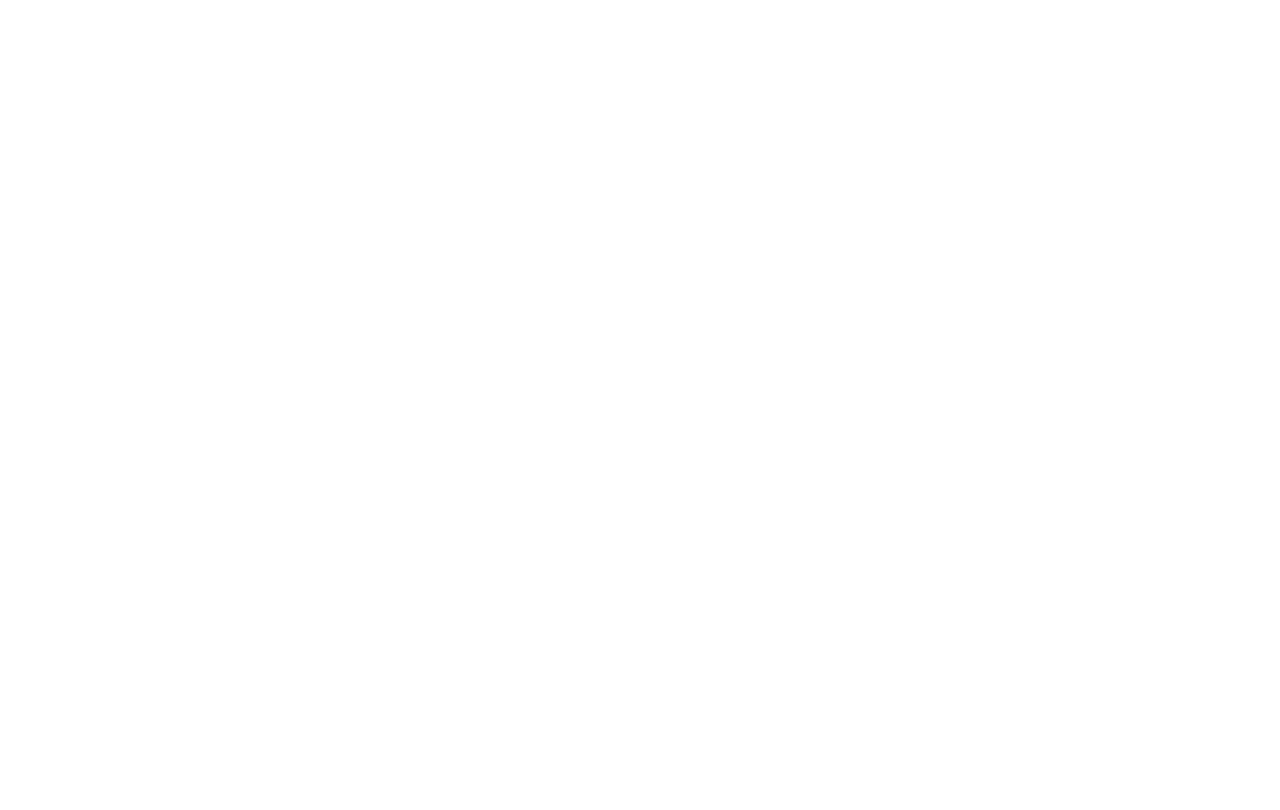
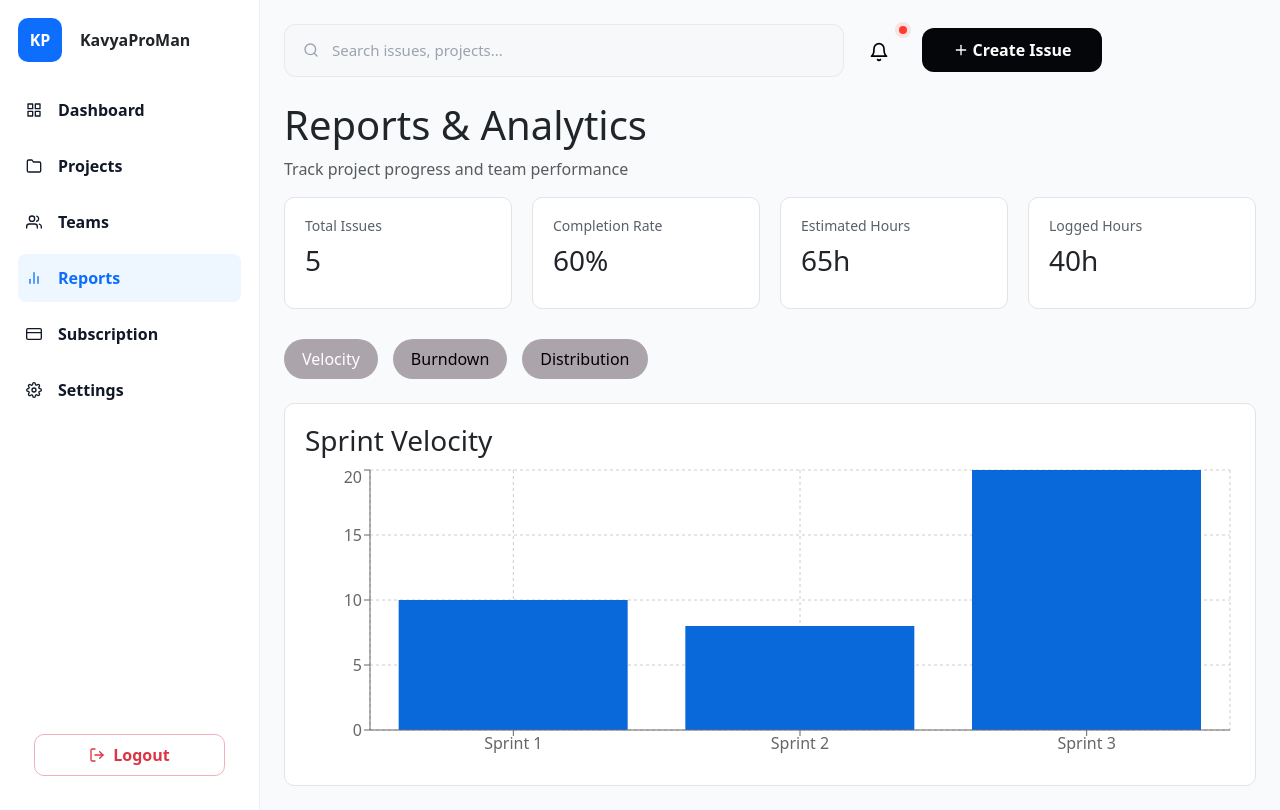
Before and after one commit to VaibhavKubde121/KavyaProMan300, a React app in the folder frontend/: page /reports in a window 1280 px wide. Before the commit this address had no page. Built offline with nearby package versions, Linux system fonts and the light colour scheme; the HTML template or start-up script is replaced by a standard one.

Commit message:
report-page

```diff
--- a/frontend/package.json
+++ b/frontend/package.json
@@ -11,11 +11,12 @@
   },
   "dependencies": {
     "axios": "^1.13.5",
+    "bootstrap": "^5.3.3",
     "react": "^19.2.0",
     "react-dom": "^19.2.0",
+    "react-icons": "^4.10.1",
     "react-router-dom": "^7.13.0",
-    "bootstrap": "^5.3.3",
-    "react-icons": "^4.10.1"
+    "recharts": "^3.7.0"
   },
   "devDependencies": {
     "@eslint/js": "^9.39.1",
--- a/frontend/src/App.jsx
+++ b/frontend/src/App.jsx
@@ -8,6 +8,7 @@
 import CreateOrganization from './pages/CreateOrganization'
 import CustomizeOrganization from './pages/CustomizeOrganization'
 import Teams from "./pages/Teams";
+import Reports from "./pages/Reports";
 
 function App() {
   const user = typeof window !== 'undefined' ? localStorage.getItem('user') : null
@@ -21,6 +22,7 @@
         <Route path="/create" element={<CreateOrganization />} />
         <Route path="/customize" element={<CustomizeOrganization />} />
         <Route path="/teams" element={<Teams />} />
+        <Route path="/reports" element={<Reports />} />
         <Route path="/" element={<Navigate to={user ? '/dashboard' : '/login'} replace />} />
       </Routes>
     </BrowserRouter>
--- /dev/null
+++ b/frontend/src/pages/Reports.css
@@ -0,0 +1,90 @@
+.reports-container {
+  padding: 30px;
+  background: #f6f8fa;
+  min-height: 100vh;
+}
+
+.reports-header h2 {
+  font-size: 26px;
+  font-weight: 600;
+}
+
+.reports-header p {
+  color: #6a737d;
+  margin-bottom: 25px;
+}
+
+.reports-cards {
+  display: grid;
+  grid-template-columns: repeat(auto-fit, minmax(220px, 1fr));
+  gap: 20px;
+  margin-bottom: 30px;
+}
+
+.report-card {
+  background: #fff;
+  padding: 20px;
+  border-radius: 10px;
+  border: 1px solid #e1e4e8;
+}
+
+.report-card h4 {
+  font-size: 14px;
+  color: #586069;
+}
+
+.report-card h2 {
+  font-size: 28px;
+  margin: 10px 0;
+}
+
+.report-card span {
+  font-size: 12px;
+  color: #6a737d;
+}
+
+.reports-tabs {
+  display: flex;
+  gap: 10px;
+  margin-bottom: 20px;
+}
+
+.reports-tabs button {
+  padding: 8px 16px;
+  border-radius: 6px;
+  border: 1px solid #d0d7de;
+  background: #fff;
+  cursor: pointer;
+}
+
+.reports-tabs button.active {
+  background: #0969da;
+  color: white;
+  border: none;
+}
+
+.reports-chart {
+  background: #fff;
+  padding: 20px;
+  border-radius: 10px;
+  border: 1px solid #e1e4e8;
+}
+
+.report-tabs {
+  display: flex;
+  gap: 15px;
+}
+
+.report-tabs button {
+  padding: 8px 18px;
+  border-radius: 20px;
+  border: none;
+  background: #aba5ab;
+  cursor: pointer;
+  font-weight: 500;
+}
+
+.active-tab {
+  background: #0969da;
+  color: white;
+}
--- /dev/null
+++ b/frontend/src/pages/Reports.jsx
@@ -0,0 +1,264 @@
+import React, { useState, useMemo } from "react";
+import { useNavigate, NavLink } from "react-router-dom";
+import {
+  FiGrid,
+  FiFolder,
+  FiUsers,
+  FiBarChart2,
+  FiCreditCard,
+  FiSettings,
+  FiLogOut,
+  FiSearch,
+  FiBell,
+  FiPlus,
+} from "react-icons/fi";
+import {
+  BarChart,
+  Bar,
+  PieChart,
+  Pie,
+  Cell,
+  XAxis,
+  YAxis,
+  Tooltip,
+  CartesianGrid,
+  ResponsiveContainer,
+  LineChart,
+  Line,
+} from "recharts";
+
+import "./Reports.css";
+import "./Dashboard.css";
+
+const Reports = () => {
+  const navigate = useNavigate();
+
+  // ===== TAB STATE =====
+  const [activeTab, setActiveTab] = useState("velocity");
+
+  // ===== SAMPLE DATA =====
+  const issues = [
+    { id: 1, status: "Completed", estimated: 10, logged: 8, assignee: "Sarah", sprint: "Sprint 1" },
+    { id: 2, status: "In Progress", estimated: 12, logged: 6, assignee: "John", sprint: "Sprint 1" },
+    { id: 3, status: "Completed", estimated: 8, logged: 8, assignee: "Sarah", sprint: "Sprint 2" },
+    { id: 4, status: "To Do", estimated: 15, logged: 0, assignee: "David", sprint: "Sprint 2" },
+    { id: 5, status: "Completed", estimated: 20, logged: 18, assignee: "John", sprint: "Sprint 3" },
+  ];
+
+  const totalIssues = issues.length;
+  const completedIssues = issues.filter(i => i.status === "Completed").length;
+  const completionRate = Math.round((completedIssues / totalIssues) * 100);
+  const totalEstimated = issues.reduce((s, i) => s + i.estimated, 0);
+  const totalLogged = issues.reduce((s, i) => s + i.logged, 0);
+
+  // ===== VELOCITY DATA =====
+  const velocityData = useMemo(() => {
+    const sprintMap = {};
+    issues.forEach(issue => {
+      if (issue.status === "Completed") {
+        sprintMap[issue.sprint] =
+          (sprintMap[issue.sprint] || 0) + issue.estimated;
+      }
+    });
+
+    return Object.keys(sprintMap).map(sprint => ({
+      sprint,
+      points: sprintMap[sprint],
+    }));
+  }, [issues]);
+
+  // ===== BURNDOWN DATA =====
+  const burndownData = [
+    { day: "Day 1", remaining: 50 },
+    { day: "Day 2", remaining: 40 },
+    { day: "Day 3", remaining: 30 },
+    { day: "Day 4", remaining: 15 },
+    { day: "Day 5", remaining: 5 },
+  ];
+
+  // ===== DISTRIBUTION DATA =====
+  const distributionData = [
+    { name: "To Do", value: issues.filter(i => i.status === "To Do").length },
+    { name: "In Progress", value: issues.filter(i => i.status === "In Progress").length },
+    { name: "Completed", value: completedIssues },
+  ];
+
+  const COLORS = ["#f4b400", "#0969da", "#2da44e"];
+
+  return (
+    <div className="dashboard-root d-flex">
+
+      {/* ================= SIDEBAR ================= */}
+      <aside className="sidebar d-flex flex-column">
+        <div className="sidebar-top">
+          <div className="brand d-flex align-items-center">
+            <div className="brand-logo">KP</div>
+            <div className="brand-name">KavyaProMan</div>
+          </div>
+        </div>
+
+        <nav className="nav flex-column mt-4">
+          <NavLink to="/dashboard" className="nav-item d-flex align-items-center mb-2">
+            <FiGrid className="me-3" /> Dashboard
+          </NavLink>
+          <NavLink to="/projects" className="nav-item d-flex align-items-center mb-2">
+            <FiFolder className="me-3" /> Projects
+          </NavLink>
+          <NavLink to="/teams" className="nav-item d-flex align-items-center mb-2">
+            <FiUsers className="me-3" /> Teams
+          </NavLink>
+          <NavLink to="/reports" className="nav-item d-flex align-items-center mb-2 active">
+            <FiBarChart2 className="me-3" /> Reports
+          </NavLink>
+          <NavLink to="/subscription" className="nav-item d-flex align-items-center mb-2">
+            <FiCreditCard className="me-3" /> Subscription
+          </NavLink>
+          <NavLink to="/settings" className="nav-item d-flex align-items-center mb-2">
+            <FiSettings className="me-3" /> Settings
+          </NavLink>
+        </nav>
+
+        <div className="mt-auto p-3">
+          <button className="btn logout-badge mt-3">
+            <FiLogOut className="me-2" /> Logout
+          </button>
+        </div>
+      </aside>
+
+      {/* ================= MAIN CONTENT ================= */}
+      <main className="content flex-grow-1 p-4">
+
+        {/* ===== TOP SEARCH BAR ===== */}
+        <div className="top-search-row mb-4">
+          <div className="input-group top-search-medium">
+            <span className="input-group-text">
+              <FiSearch />
+            </span>
+            <input
+              className="form-control"
+              placeholder="Search issues, projects..."
+            />
+          </div>
+
+          <button className="btn btn-link me-2 bell-black">
+            <FiBell size={20} />
+          </button>
+
+          <button
+            className="btn create-issue-medium"
+            onClick={() => navigate("/create-issue")}
+          >
+            <FiPlus className="me-1" /> Create Issue
+          </button>
+        </div>
+
+        {/* ===== PAGE HEADER ===== */}
+        <h1>Reports & Analytics</h1>
+        <p className="text-muted">
+          Track project progress and team performance
+        </p>
+
+        {/* ===== SUMMARY CARDS ===== */}
+        <div className="reports-cards">
+          <div className="report-card">
+            <h4>Total Issues</h4>
+            <h2>{totalIssues}</h2>
+          </div>
+
+          <div className="report-card">
+            <h4>Completion Rate</h4>
+            <h2>{completionRate}%</h2>
+          </div>
+
+          <div className="report-card">
+            <h4>Estimated Hours</h4>
+            <h2>{totalEstimated}h</h2>
+          </div>
+
+          <div className="report-card">
+            <h4>Logged Hours</h4>
+            <h2>{totalLogged}h</h2>
+          </div>
+        </div>
+
+        {/* ===== TABS ===== */}
+        <div className="report-tabs mt-4">
+          <button
+            className={activeTab === "velocity" ? "active-tab" : ""}
+            onClick={() => setActiveTab("velocity")}
+          >
+            Velocity
+          </button>
+
+          <button
+            className={activeTab === "burndown" ? "active-tab" : ""}
+            onClick={() => setActiveTab("burndown")}
+          >
+            Burndown
+          </button>
+
+          <button
+            className={activeTab === "distribution" ? "active-tab" : ""}
+            onClick={() => setActiveTab("distribution")}
+          >
+            Distribution
+          </button>
+        </div>
+
+        {/* ===== TAB CONTENT ===== */}
+        <div className="reports-chart mt-4">
+
+          {activeTab === "velocity" && (
+            <>
+              <h3>Sprint Velocity</h3>
+              <ResponsiveContainer width="100%" height={300}>
+                <BarChart data={velocityData}>
+                  <CartesianGrid strokeDasharray="3 3" />
+                  <XAxis dataKey="sprint" />
+                  <YAxis />
+                  <Tooltip />
+                  <Bar dataKey="points" fill="#0969da" />
+                </BarChart>
+              </ResponsiveContainer>
+            </>
+          )}
+
+          {activeTab === "burndown" && (
+            <>
+              <h3>Sprint Burndown</h3>
+              <ResponsiveContainer width="100%" height={300}>
+                <LineChart data={burndownData}>
+                  <CartesianGrid strokeDasharray="3 3" />
+                  <XAxis dataKey="day" />
+                  <YAxis />
+                  <Tooltip />
+                  <Line type="monotone" dataKey="remaining" stroke="#2da44e" />
+                </LineChart>
+              </ResponsiveContainer>
+            </>
+          )}
+
+          {activeTab === "distribution" && (
+            <>
+              <h3>Status Distribution</h3>
+              <ResponsiveContainer width="100%" height={300}>
+                <PieChart>
+                  <Pie data={distributionData} dataKey="value" outerRadius={100} label>
+                    {distributionData.map((entry, index) => (
+                      <Cell key={index} fill={COLORS[index]} />
+                    ))}
+                  </Pie>
+                  <Tooltip />
+                </PieChart>
+              </ResponsiveContainer>
+            </>
+          )}
+
+        </div>
+
+      </main>
+    </div>
+  );
+};
+
+export default Reports;
```
Also changed, not shown: 2 other files (tests, documents, lock files or other folders).
